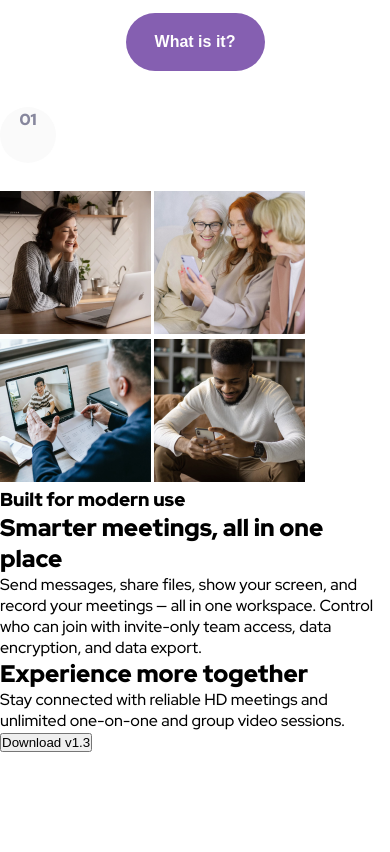
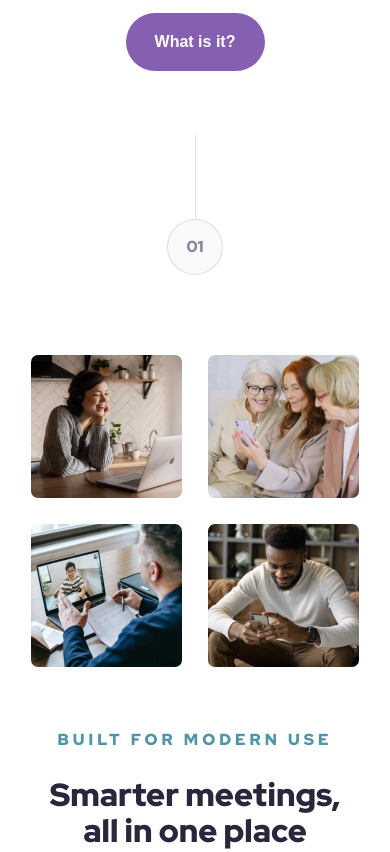
Before and after one commit to shotagvalia/Meet-Landing-Page, a plain HTML site: page index.html in a window 390 px wide. Shown: the part 661-1513 px from the top of the page. Before the commit the page ends 1413 px from the top, so only its background shows below. Drawn offline with Linux system fonts and the light colour scheme.

Commit message:
done mobile version

```diff
--- a/index.html
+++ b/index.html
@@ -46,7 +46,10 @@
         <button class="about">What is it?</button>
       </div>
 
-      <div class="span-box"><span class="circle">01</span></div>
+      <div class="number">
+        <div class="line"></div>
+        <div class="circle">01</div>
+      </div>
 
       <div class="mid-container">
         <img src="./assets/mobile/Bitmap.png" alt="girl with notebook" />
@@ -67,6 +70,11 @@
           access, data encryption, and data export.
         </p>
       </div>
+
+      <div class="number below">
+        <div class="line"></div>
+        <div class="circle">02</div>
+      </div>
     </main>
 
     <footer>
--- a/styles.css
+++ b/styles.css
@@ -8,6 +8,9 @@
 
 body {
   font-family: "Red Hat Display", sans-serif;
+}
+
+main {
   display: flex;
   flex-direction: column;
 }
@@ -71,7 +74,7 @@ h1 {
   line-height: 26px; /* 162.5% */
 }
 
-.description .download {
+.download {
   margin-top: 32px;
   width: 193px;
   height: 58px;
@@ -110,25 +113,145 @@ h1 {
   line-height: 26px; /* 162.5% */
 }
 
-.span-box {
+.number {
   margin-top: 64px;
-  /* position: relative; */
+  display: flex;
+  height: 140px;
+  flex-direction: column;
+  align-items: center;
+}
+
+.line {
+  width: 1px;
+  height: 84px;
+  background-color: #87879d;
+  opacity: 0.25;
 }
 
 .circle {
-  /* position: absolute; */
-  top: 50%;
-  transform: translateY(-50%);
-  text-align: center;
+  width: 56px;
   height: 56px;
-  width: 56px;
-  flex-shrink: 0;
+  border: 1px solid rgba(135, 135, 157, 0.25);
   background: #fafafa;
   border-radius: 50%;
-  display: inline-block;
+  text-align: center;
   color: #87879d;
   font-size: 16px;
   font-style: normal;
   font-weight: 900;
   line-height: 26px; /* 162.5% */
+  display: flex;
+  justify-content: center;
+  align-items: center;
 }
+
+.mid-container {
+  margin-top: 80px;
+  display: flex;
+  flex-flow: row wrap;
+  justify-content: center;
+  gap: 26px;
+}
+
+.mid-container img {
+  border-radius: 7px;
+}
+
+.bottom-container {
+  margin-top: 60px;
+  display: flex;
+  flex-direction: column;
+  align-items: center;
+}
+
+.bottom-container h3 {
+  color: #4d96a9;
+  font-size: 16px;
+  font-style: normal;
+  font-weight: 900;
+  line-height: 26px; /* 162.5% */
+  letter-spacing: 4px;
+  text-transform: uppercase;
+}
+
+.bottom-container h2 {
+  margin-top: 24px;
+  width: 327px;
+  color: #28283d;
+  text-align: center;
+  font-size: 32px;
+  font-style: normal;
+  font-weight: 900;
+  line-height: 36px; /* 112.5% */
+}
+
+.bottom-container p {
+  margin-top: 32px;
+  width: 327px;
+  color: #87879d;
+  text-align: center;
+  font-size: 16px;
+  font-style: normal;
+  font-weight: 500;
+  line-height: 26px; /* 162.5% */
+}
+
+.below {
+  margin-top: 64px;
+  transform: translateY(+20%);
+  opacity: 0.25;
+  z-index: 1;
+}
+
+footer {
+  display: flex;
+  flex-direction: column;
+  align-items: center;
+  width: 100%;
+  background-image: url(./assets/mobile/image-footer.jpg);
+  background-size: cover;
+  background-repeat: no-repeat;
+  position: relative;
+}
+
+footer::before {
+  content: "";
+  width: 100%;
+  height: 100%;
+  background: #4d96a9;
+  position: absolute;
+  top: 0;
+  left: 0;
+  opacity: 0.8;
+}
+
+footer h2 {
+  margin-top: 92px;
+  color: #fafafa;
+  text-align: center;
+  font-size: 32px;
+  font-style: normal;
+  font-weight: 900;
+  line-height: 36px; /* 112.5% */
+  z-index: 1;
+}
+
+footer p {
+  margin-top: 24px;
+  width: 327px;
+  color: #fafafa;
+  text-align: center;
+  font-size: 18px;
+  font-style: normal;
+  font-weight: 500;
+  line-height: 26px; /* 144.444% */
+  z-index: 1;
+}
+
+footer .download {
+  margin-top: 32px;
+  margin-bottom: 70px;
+  border-radius: 29px;
+  background: #855fb1;
+  z-index: 1;
+}
```
